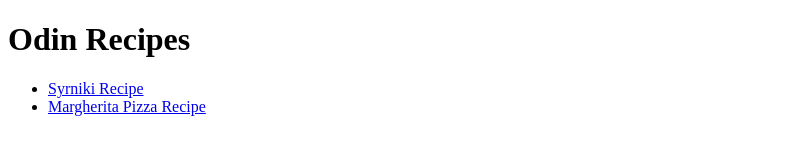
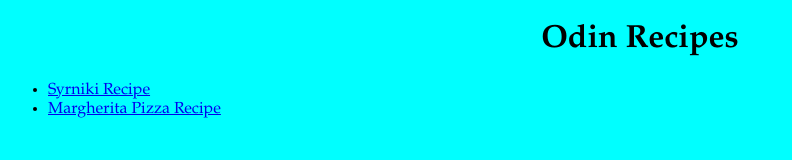
Before and after one commit to ereizas/odin-recipes, a plain HTML site: page index.html in a window 1280 px wide. Shown: the whole page, without its empty margins (0-792 px from the left). Drawn offline with Linux system fonts and the light colour scheme.

Commit message:
Add style for homepage

```diff
--- a/index.html
+++ b/index.html
@@ -4,9 +4,10 @@
         <meta charset="UTF-8">
         <meta name="viewport" content="width=device-width, initial-scale=1.0">
         <title>Odin Recipes</title>
+        <link rel="stylesheet" href="./style.css">
     </head>
-    <body>
-        <h1>Odin Recipes</h1>
+    <body class="home-page">
+        <h1 class="title">Odin Recipes</h1>
         <ul>
             <li><a href="./recipes/syrniki.html">Syrniki Recipe</a></li>
             <li><a href="./recipes/margherita-pizza.html">Margherita Pizza Recipe</a></li>
--- /dev/null
+++ b/style.css
@@ -0,0 +1,11 @@
+* {
+    font-family: Garamond, Verdanna;
+}
+
+.title {
+    text-align: center;
+}
+
+.home-page {
+    background-color: aqua;
+}
```
